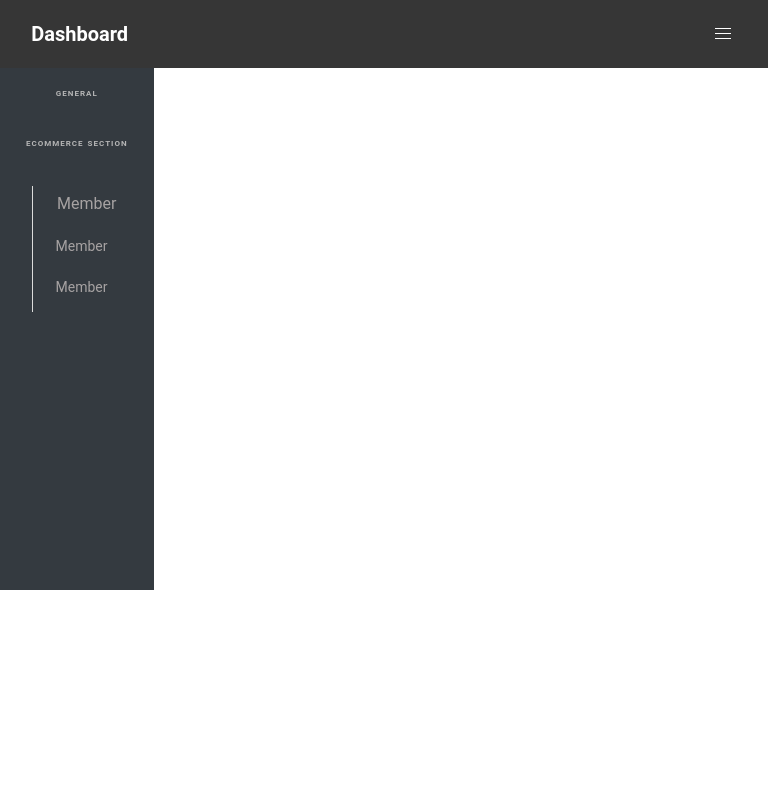
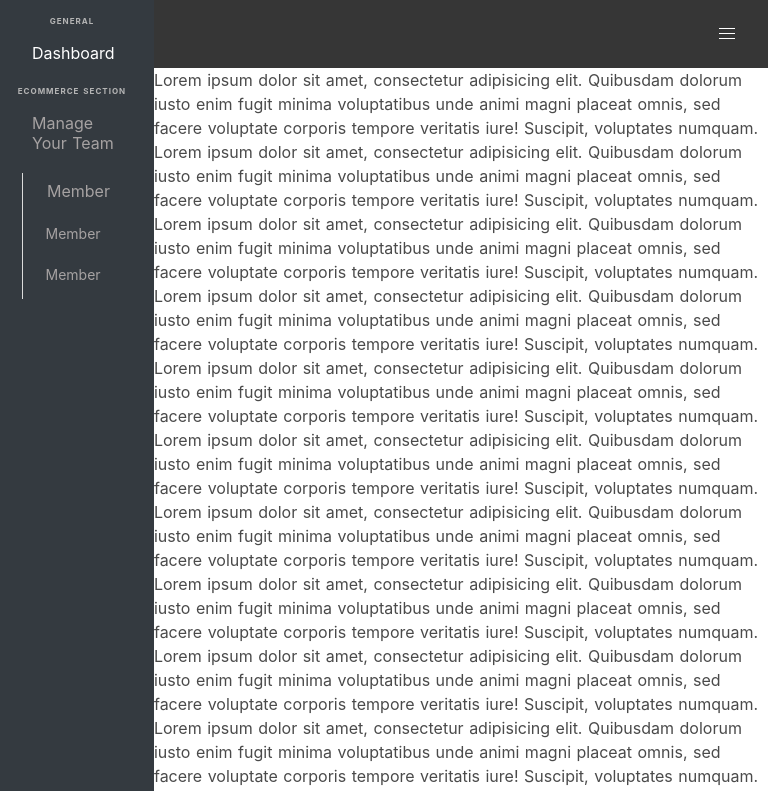
Before and after one commit to ashish336b/summerProject, a Nuxt app in the folder client/: page / in a window 768 px wide. Shown: the top 791 px of the page. Built offline with nearby package versions, Linux system fonts and the light colour scheme.

Commit message:
sidebar height and content height matched

```diff
--- a/client/assets/stylesheet/main.scss
+++ b/client/assets/stylesheet/main.scss
@@ -1,10 +1,13 @@
 @import "../../node_modules/bulma/sass/utilities/initial-variables.sass";
 @import "../../node_modules/bulma/bulma.sass";
 
-body {
-  margin: 0;
-  padding: 0;
-  font-family: "Roboto", sans-serif;
+
+.main-body{
+  display: flex !important;
+}
+
+nav {
+  position: fixed;
 }
 
 nav .container {
@@ -16,20 +19,25 @@ nav .navbar-brand > a.navbar-item:hover {
   color: white;
 }
 
+nav .sidebar-burger {
+  margin-left: 50%;
+  font-size: 1.7rem;
+}
+
 nav .navbar-item > .title {
   font-size: 1.25rem;
+}
+
+.sidebar {
+  width: 30%;
+  padding: 15px;
+  background-color: #343a40;
 }
 
 .sidebar .list svg {
   padding: 0;
   margin: 0;
   font-size: 20px;
-}
-
-.sidebar {
-  width: 20%;
-  padding: 20px;
-  background-color: #343a40;
 }
 
 .sidebar .menu-list a:hover {
@@ -56,66 +64,47 @@ nav .navbar-item > .title {
   letter-spacing: 2px;
   color: hsl(0, 0%, 71%);
 }
-.list {
+.sidebar .list {
   display: flex;
   align-items: center;
   width: 100%;
   margin-left: auto;
   margin-right: auto;
 }
-.list span:nth-child(2) {
+.sidebar .list span:nth-child(2) {
   padding-left: 10px;
   padding-right: 3px;
 }
 
 @media only screen and (max-width: 480px) {
+  nav .sidebar-burger {
+    margin-left: 0%;
+  }
   .sidebar {
-    width: 30%;
+    width: 100%;
     padding-left: 10px;
     padding-right: 20px;
   }
+}
 
-  .sidebar .list span:nth-child(2) {
-    display: none;
+@media only screen and (min-width: 480px) and (max-width: 768px) {
+  .sidebar {
+    width: 70%;
+    padding-left: 10px;
+    padding-right: 20px;
   }
-
-  .sidebar .list svg {
-    width: 100%;
-  }
-
-  .sidebar .menu-label {
-    font-size: 0.5rem;
-    letter-spacing: 1px;
-    text-align: center;
-    color: hsl(0, 0%, 71%);
+  nav .sidebar-burger {
+    margin-left: 0%;
   }
 }
 
-@media only screen and (max-width: 768px) {
-  .list span:nth-child(2) {
-    display: none;
+@media only screen and (min-width: 768px) and (max-width: 1024px) {
+  .sidebar {
+    width: 30%;
   }
-
-  .list svg {
-    width: 100%;
-  }
-
-  .sidebar .menu-label {
-    font-size: 0.5rem;
-    letter-spacing: 1px;
-    text-align: center;
-    color: hsl(0, 0%, 71%);
-  }
-}
-
-@media only screen and (max-width: 1024px) and (min-width: 768px) {
-  .list {
-    display: block;
-  }
-  .list svg {
-    width: 100%;
-    margin-left: auto;
-    margin-right: auto;
+  nav .sidebar-burger {
+    margin-left: 10%;
+    font-size: 1.7rem;
   }
   .sidebar .menu-label {
     font-size: 0.5rem;
--- a/client/components/sideNav.vue
+++ b/client/components/sideNav.vue
@@ -1,5 +1,5 @@
 <template>
-  <div class="sidebar">
+  <div class="sidebar" id="sidebar">
     <aside class="menu">
       <p class="menu-label has-text-weight-bold">General</p>
       <ul class="menu-list">
@@ -36,16 +36,6 @@
           </ul>
         </li>
       </ul>
-      <br />
-      <br />
-      <br />
-      <br />
-      <br />
-      <br />
-      <br />
-      <br />
-      <br />
-      <br />
     </aside>
   </div>
 </template>
--- a/client/components/topNavbar.vue
+++ b/client/components/topNavbar.vue
@@ -3,9 +3,6 @@
     <nav class="navbar is-dark py-2" role="navigation" aria-label="main navigation">
       <div class="container">
         <div class="navbar-brand">
-          <a class="navbar-item" href="#">
-            <div class="has-text-white has-text-weight-bold title">Dashboard</div>
-          </a>
           <a
             role="button"
             class="navbar-burger burger"
@@ -18,10 +15,10 @@
             <span aria-hidden="true" class="has-text-white"></span>
           </a>
         </div>
-        <div id="navbarBasicExample" class="navbar-menu navbar-end">
+        <div class="navbar-menu navbar-end">
           <div class="navbar-item has-dropdown is-hoverable">
             <a class="navbar-link has-text-white mr-1">Ashish Bhandari</a>
-            <div class="navbar-dropdown custom-dropdown">
+            <div class="navbar-dropdown">
               <a class="navbar-item">
                 <span class="iconify" data-icon="carbon:logout" data-inline="false"></span>
                 <span class="px-2 has-text-weight-bold">Logout</span>
--- a/client/pages/index.vue
+++ b/client/pages/index.vue
@@ -1,7 +1,26 @@
 <template>
   <div>
-    <topNav />
-    <sideNav />
+    <div class="main-body">
+      <sideNav />
+      <div class="main" id="main">
+        <topNav />
+        <p>Lorem ipsum dolor sit amet, consectetur adipisicing elit. Quibusdam dolorum iusto enim fugit minima voluptatibus unde animi magni placeat omnis, sed facere voluptate corporis tempore veritatis iure! Suscipit, voluptates numquam.</p>
+        <p>Lorem ipsum dolor sit amet, consectetur adipisicing elit. Quibusdam dolorum iusto enim fugit minima voluptatibus unde animi magni placeat omnis, sed facere voluptate corporis tempore veritatis iure! Suscipit, voluptates numquam.</p>
+        <p>Lorem ipsum dolor sit amet, consectetur adipisicing elit. Quibusdam dolorum iusto enim fugit minima voluptatibus unde animi magni placeat omnis, sed facere voluptate corporis tempore veritatis iure! Suscipit, voluptates numquam.</p>
+        <p>Lorem ipsum dolor sit amet, consectetur adipisicing elit. Quibusdam dolorum iusto enim fugit minima voluptatibus unde animi magni placeat omnis, sed facere voluptate corporis tempore veritatis iure! Suscipit, voluptates numquam.</p>
+        <p>Lorem ipsum dolor sit amet, consectetur adipisicing elit. Quibusdam dolorum iusto enim fugit minima voluptatibus unde animi magni placeat omnis, sed facere voluptate corporis tempore veritatis iure! Suscipit, voluptates numquam.</p>
+        <p>Lorem ipsum dolor sit amet, consectetur adipisicing elit. Quibusdam dolorum iusto enim fugit minima voluptatibus unde animi magni placeat omnis, sed facere voluptate corporis tempore veritatis iure! Suscipit, voluptates numquam.</p>
+        <p>Lorem ipsum dolor sit amet, consectetur adipisicing elit. Quibusdam dolorum iusto enim fugit minima voluptatibus unde animi magni placeat omnis, sed facere voluptate corporis tempore veritatis iure! Suscipit, voluptates numquam.</p>
+        <p>Lorem ipsum dolor sit amet, consectetur adipisicing elit. Quibusdam dolorum iusto enim fugit minima voluptatibus unde animi magni placeat omnis, sed facere voluptate corporis tempore veritatis iure! Suscipit, voluptates numquam.</p>
+        <p>Lorem ipsum dolor sit amet, consectetur adipisicing elit. Quibusdam dolorum iusto enim fugit minima voluptatibus unde animi magni placeat omnis, sed facere voluptate corporis tempore veritatis iure! Suscipit, voluptates numquam.</p>
+        <p>Lorem ipsum dolor sit amet, consectetur adipisicing elit. Quibusdam dolorum iusto enim fugit minima voluptatibus unde animi magni placeat omnis, sed facere voluptate corporis tempore veritatis iure! Suscipit, voluptates numquam.</p>
+        <p>Lorem ipsum dolor sit amet, consectetur adipisicing elit. Quibusdam dolorum iusto enim fugit minima voluptatibus unde animi magni placeat omnis, sed facere voluptate corporis tempore veritatis iure! Suscipit, voluptates numquam.</p>
+        <p>Lorem ipsum dolor sit amet, consectetur adipisicing elit. Quibusdam dolorum iusto enim fugit minima voluptatibus unde animi magni placeat omnis, sed facere voluptate corporis tempore veritatis iure! Suscipit, voluptates numquam.</p>
+        <p>Lorem ipsum dolor sit amet, consectetur adipisicing elit. Quibusdam dolorum iusto enim fugit minima voluptatibus unde animi magni placeat omnis, sed facere voluptate corporis tempore veritatis iure! Suscipit, voluptates numquam.</p>
+        <p>Lorem ipsum dolor sit amet, consectetur adipisicing elit. Quibusdam dolorum iusto enim fugit minima voluptatibus unde animi magni placeat omnis, sed facere voluptate corporis tempore veritatis iure! Suscipit, voluptates numquam.</p>
+        <p>Lorem ipsum dolor sit amet, consectetur adipisicing elit. Quibusdam dolorum iusto enim fugit minima voluptatibus unde animi magni placeat omnis, sed facere voluptate corporis tempore veritatis iure! Suscipit, voluptates numquam.</p>
+      </div>
+    </div>
   </div>
 </template>
 
```
